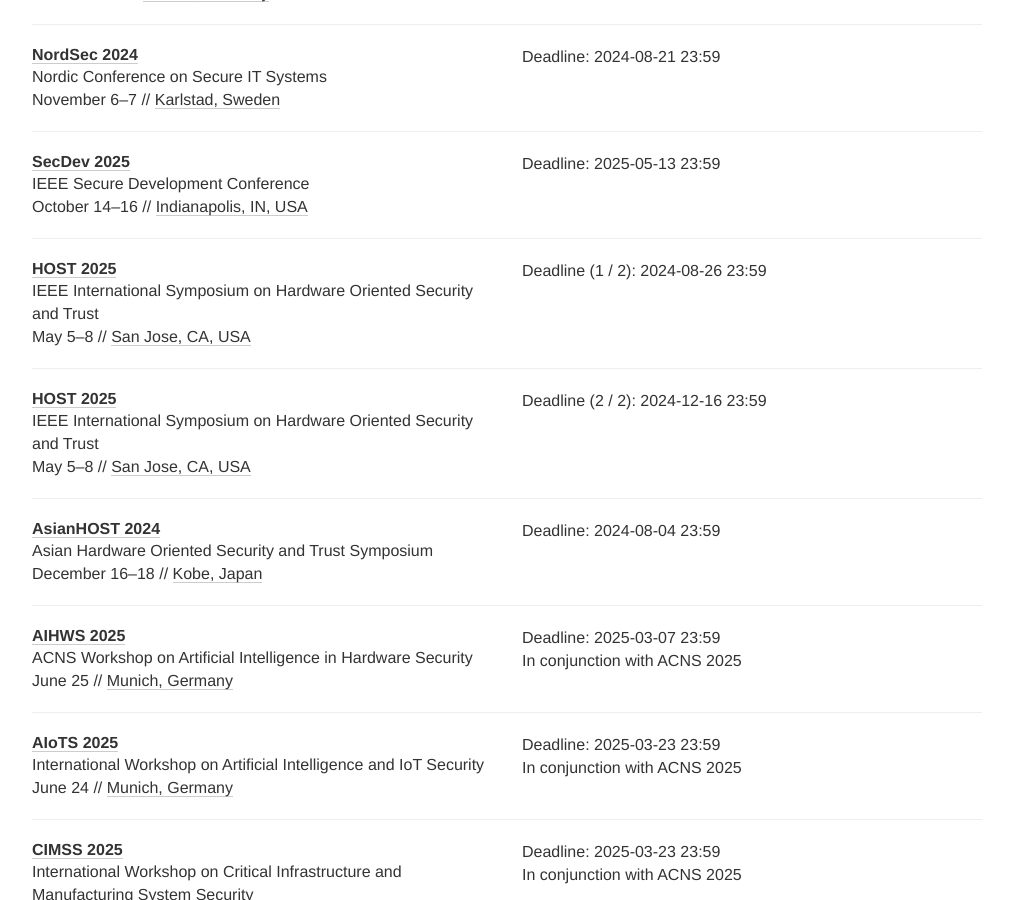
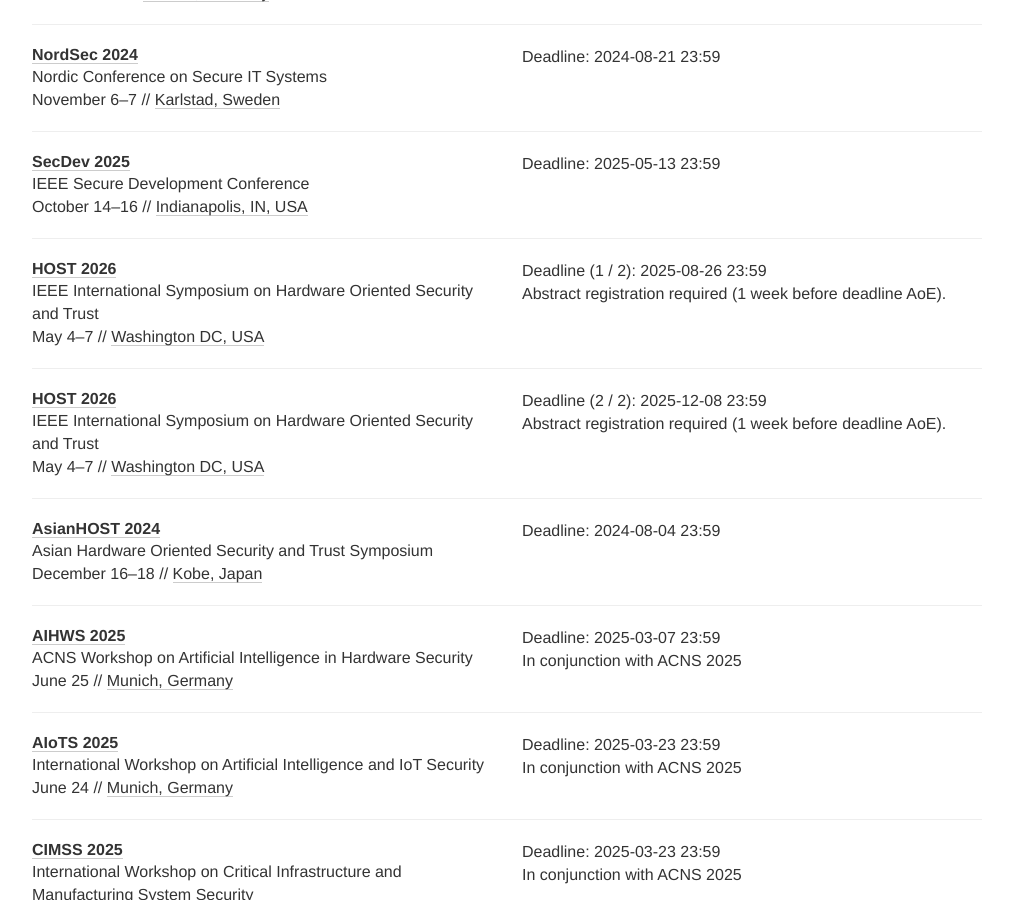
Before and after one commit to sec-deadlines/sec-deadlines.github.io, a Jekyll site: the page built from index.html, in a window 1280 px wide and 900 px high, scrolled down 11416 px. Shown: the whole window, without its empty margins (133-1146 px from the left). Built offline with Jekyll 4.4.1, drawn with Linux system fonts in a browser that asks for light colours; nearby versions of some CDN libraries; comment, search, counter and statistics services are not loaded.

Commit message:
Update HOST'26

```diff
--- a/_data/conferences.yml
+++ b/_data/conferences.yml
@@ -730,13 +730,14 @@
 
 - name: HOST
   description: IEEE International Symposium on Hardware Oriented Security and Trust
-  year: 2025
+  year: 2026
   link: http://www.hostsymposium.org/
   deadline:
-    - "2024-08-26 23:59"
-    - "2024-12-16 23:59"
-  date: May 5-8
-  place: San Jose, CA, USA
+    - "2025-08-26 23:59"
+    - "2025-12-08 23:59"
+  comment: Abstract registration required (1 week before deadline AoE).
+  date: May 4-7
+  place: Washington DC, USA
   tags: [SEC, CONF]
 
 - name: AsianHOST
```
